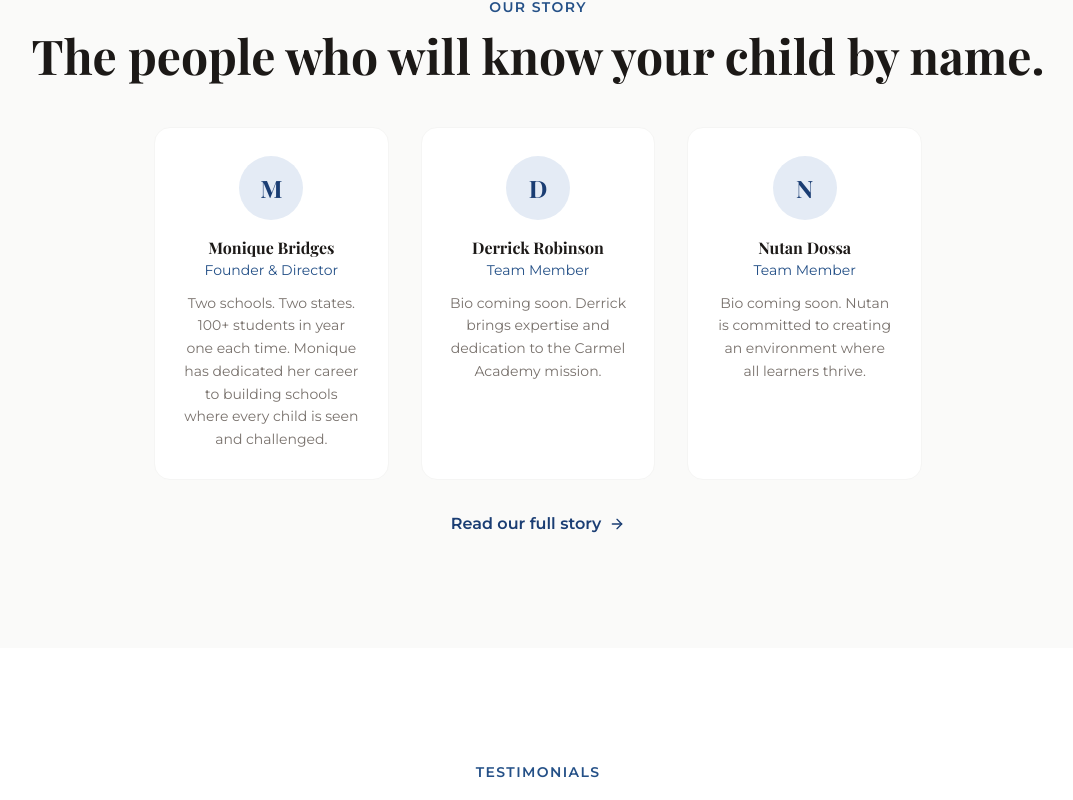
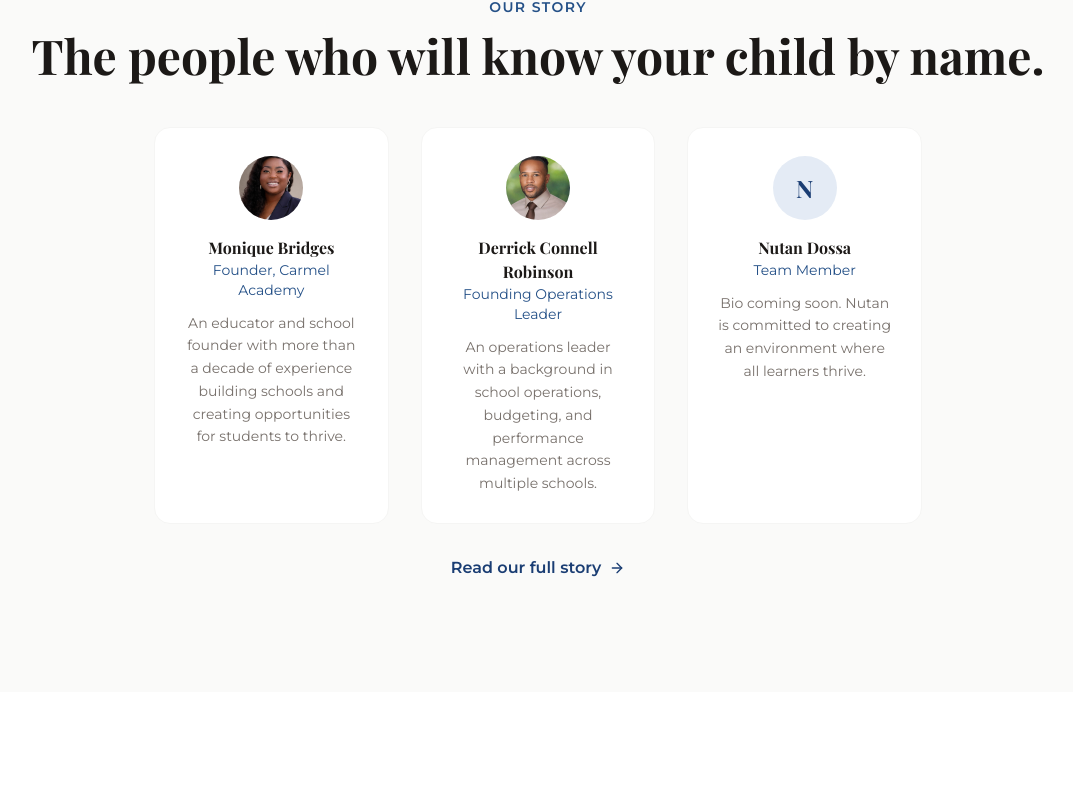
Before and after one commit to Bemdricks/Bridges-Academy, a React (Vite) app: page / in a window 1280 px wide. Shown: the part 5476-6276 px from the top of the page, without its empty margins (102-1175 px from the left). Built offline with nearby package versions, Linux system fonts and the light colour scheme; no server answers; the database is empty.

Commit message:
Add Monique and Derrick's bios and portraits to Our Story.
Co-authored-by: Cursor <cursoragent@cursor.com>

```diff
--- a/src/pages/Home.tsx
+++ b/src/pages/Home.tsx
@@ -4,6 +4,8 @@ import Testimonials from '@/components/Testimonials';
 import applyClassroom from '@/images/apply-classroom.jpg';
 import handsOnProject from '@/images/CA-kid03.jpeg';
 import differentClassroom from '@/images/CA-kid02.jpeg';
+import moniquePhoto from '@/images/Monique.jpeg';
+import derrickPhoto from '@/images/Derrick.jpeg';
 
 type Page = 'home' | 'approach' | 'story' | 'families' | 'beyond' | 'involved';
 
@@ -327,14 +329,18 @@ export default function Home({ onNavigate }: HomeProps) {
             </div>
             <div className="grid sm:grid-cols-3 gap-8 max-w-3xl mx-auto">
               {[
-                { name: 'Monique Bridges', role: 'Founder & Director', bio: 'Two schools. Two states. 100+ students in year one each time. Monique has dedicated her career to building schools where every child is seen and challenged.' },
-                { name: 'Derrick Robinson', role: 'Team Member', bio: 'Bio coming soon. Derrick brings expertise and dedication to the Carmel Academy mission.' },
-                { name: 'Nutan Dossa', role: 'Team Member', bio: 'Bio coming soon. Nutan is committed to creating an environment where all learners thrive.' },
+                { name: 'Monique Bridges', role: 'Founder, Carmel Academy', bio: 'An educator and school founder with more than a decade of experience building schools and creating opportunities for students to thrive.', photo: moniquePhoto },
+                { name: 'Derrick Connell Robinson', role: 'Founding Operations Leader', bio: 'An operations leader with a background in school operations, budgeting, and performance management across multiple schools.', photo: derrickPhoto },
+                { name: 'Nutan Dossa', role: 'Team Member', bio: 'Bio coming soon. Nutan is committed to creating an environment where all learners thrive.', photo: undefined },
               ].map((person) => (
                 <div key={person.name} className="bg-white rounded-2xl p-7 border border-neutral-100 hover:shadow-md transition-shadow text-center">
-                  <div className="w-16 h-16 rounded-full bg-brand-100 flex items-center justify-center mx-auto mb-4 text-brand-700 font-display font-bold text-2xl">
-                    {person.name.charAt(0)}
-                  </div>
+                  {person.photo ? (
+                    <img src={person.photo} alt="" className="w-16 h-16 rounded-full object-cover object-center mx-auto mb-4" />
+                  ) : (
+                    <div className="w-16 h-16 rounded-full bg-brand-100 flex items-center justify-center mx-auto mb-4 text-brand-700 font-display font-bold text-2xl">
+                      {person.name.charAt(0)}
+                    </div>
+                  )}
                   <h3 className="font-semibold text-neutral-900 text-base">{person.name}</h3>
                   <p className="text-brand-600 text-sm mb-3">{person.role}</p>
                   <p className="text-neutral-500 text-sm leading-relaxed">{person.bio}</p>
--- a/src/pages/OurStory.tsx
+++ b/src/pages/OurStory.tsx
@@ -1,6 +1,8 @@
 import { useRef, useEffect, useState } from 'react';
 import { ArrowRight, Quote } from 'lucide-react';
 import Testimonials from '@/components/Testimonials';
+import moniquePhoto from '@/images/Monique.jpeg';
+import derrickPhoto from '@/images/Derrick.jpeg';
 
 type Page = 'home' | 'approach' | 'story' | 'families' | 'beyond' | 'involved';
 interface Props { onNavigate: (page: Page) => void; }
@@ -28,6 +30,7 @@ const values = [
 export default function OurStory({ onNavigate }: Props) {
   const nav = (page: Page) => { onNavigate(page); window.scrollTo({ top: 0, behavior: 'instant' }); };
   const storyRef = useInView();
+  const derrickRef = useInView();
   const valuesRef = useInView();
   const teamRef = useInView();
 
@@ -55,9 +58,9 @@ export default function OurStory({ onNavigate }: Props) {
             <div>
               <div className="relative">
                 <img
-                  src="https://images.pexels.com/photos/18870246/pexels-photo-18870246.jpeg?auto=compress&cs=tinysrgb&h=650&w=940"
-                  alt="A dedicated educator working with a student"
-                  className="rounded-2xl w-full h-80 object-cover shadow-xl"
+                  src={moniquePhoto}
+                  alt="Monique Bridges, Founder of Carmel Academy"
+                  className="rounded-2xl w-full max-w-md object-cover object-center aspect-[3/4] shadow-xl"
                 />
                 <div className="absolute -bottom-6 -right-6 bg-brand-700 text-white rounded-2xl p-5 shadow-lg hidden md:block">
                   <p className="font-display font-bold text-3xl">2</p>
@@ -69,10 +72,14 @@ export default function OurStory({ onNavigate }: Props) {
             </div>
             <div>
               <span className="text-brand-600 font-semibold text-sm uppercase tracking-widest">Meet Monique</span>
-              <h2 className="font-display font-bold text-3xl md:text-4xl text-neutral-900 mt-3 mb-6">Monique Bridges, Founder</h2>
+              <h2 className="font-display font-bold text-3xl md:text-4xl text-neutral-900 mt-3">Monique Bridges</h2>
+              <p className="text-brand-600 font-semibold mt-2 mb-6">Founder, Carmel Academy</p>
               <div className="space-y-5 text-neutral-600 leading-relaxed">
                 <p>
-                Monique Bridges has spent more than a decade in education, opening schools in two states and growing each to more than 100 students in its first year. Born in Atlanta and raised on the city’s eastside, she understands the importance of creating opportunities that help children see beyond their current circumstances.
+                Monique Bridges is an educator and school founder with more than a decade of experience building schools and creating opportunities for students to thrive. Having opened schools in two states, she has seen firsthand what becomes possible when children are challenged, supported, and given meaningful opportunities to discover their potential. She founded Carmel Academy on the belief that education should prepare students not just for the next grade, but for life. Through academic excellence, hands-on learning, life skills, and real-world experiences, her vision is to develop confident, capable individuals prepared to navigate the world, pursue meaningful careers, and shape their own futures.
+                </p>
+                <p>
+                Born in Atlanta and raised on the city’s eastside, she understands the importance of creating opportunities that help children see beyond their current circumstances. Each school she opened grew to more than 100 students in its first year.
                 </p>
                 <p>
                 As an educator, she taught several students who began the year grade levels behind and watched them rise above grade level as they gained exposure to skilled trades, career connections, bank accounts, and experiences beyond their city. She saw what became possible when students connected learning to the real world and began to envision futures they had never considered.
@@ -93,6 +100,37 @@ export default function OurStory({ onNavigate }: Props) {
                 </p>
                 <cite className="block mt-3 text-sm font-semibold text-neutral-700 not-italic">— Monique Bridges, Founder</cite>
               </blockquote>
+            </div>
+          </div>
+        </div>
+      </section>
+
+      {/* Derrick's story */}
+      <section className="py-20 md:py-28 bg-neutral-50">
+        <div ref={derrickRef.ref} className="max-w-7xl mx-auto px-4 sm:px-6 lg:px-8">
+          <div className={`grid lg:grid-cols-2 gap-14 items-start transition-all duration-700 ${derrickRef.inView ? 'opacity-100 translate-y-0' : 'opacity-0 translate-y-8'}`}>
+            <div className="order-2 lg:order-1">
+              <span className="text-brand-600 font-semibold text-sm uppercase tracking-widest">Meet Derrick</span>
+              <h2 className="font-display font-bold text-3xl md:text-4xl text-neutral-900 mt-3">Derrick Connell Robinson</h2>
+              <p className="text-brand-600 font-semibold mt-2 mb-6">Founding Operations Leader</p>
+              <div className="space-y-5 text-neutral-600 leading-relaxed">
+                <p>
+                  Derrick Robinson is an experienced operations leader with a strong background in school operations, budgeting, and performance management. With experience as a Senior Director and Regional Senior Manager of School Operations, he has led critical school functions, strengthened organizational systems, and used data to improve efficiency and outcomes across multiple schools.
+                </p>
+                <p>
+                  He holds a bachelor's degree in Sociology with a minor in Psychology from Paine College and a master's degree in Public Administration and Public Policy. Beyond education, Derrick is the founder of HE IS, Inc., a 501(c)(3) nonprofit dedicated to youth development, mentorship, and community service.
+                </p>
+                <p>
+                  At Carmel Academy, Derrick leads the operational work that helps bring the school's vision to life. His focus on effective systems, responsible resource management, and organizational excellence helps create an environment where educators can focus on preparing students for success in the classroom and beyond. A devoted father of two, he is passionate about developing people and creating opportunities for the next generation.
+                </p>
+              </div>
+            </div>
+            <div className="order-1 lg:order-2 lg:flex lg:justify-end">
+              <img
+                src={derrickPhoto}
+                alt="Derrick Connell Robinson, Founding Operations Leader"
+                className="rounded-2xl w-full max-w-md object-cover object-center aspect-square shadow-xl"
+              />
             </div>
           </div>
         </div>
@@ -147,14 +185,18 @@ export default function OurStory({ onNavigate }: Props) {
             </div>
             <div className="grid sm:grid-cols-3 gap-8">
               {[
-                { name: 'Monique Bridges', role: 'Founder & Director', bio: 'Two schools. Two states. 100+ students in year one each time. Monique has dedicated her career to building schools where every child is seen and challenged to their fullest potential.', initial: 'M' },
-                { name: 'Derrick Robinson', role: 'Team Member', bio: 'Derrick brings deep experience and a genuine commitment to the Carmel Academy mission. Full bio coming soon as the team prepares for the August 2027 opening.', initial: 'D' },
-                { name: 'Nutan Dossa', role: 'Team Member', bio: 'Nutan is dedicated to creating learning environments where all students thrive. Full bio coming soon as the team prepares for the August 2027 opening.', initial: 'N' },
+                { name: 'Monique Bridges', role: 'Founder, Carmel Academy', bio: 'An educator and school founder with more than a decade of experience building schools and creating opportunities for students to thrive.', initial: 'M', photo: moniquePhoto },
+                { name: 'Derrick Connell Robinson', role: 'Founding Operations Leader', bio: 'An operations leader with a background in school operations, budgeting, and performance management. He builds the systems that help Carmel’s vision come to life.', initial: 'D', photo: derrickPhoto },
+                { name: 'Nutan Dossa', role: 'Team Member', bio: 'Nutan is dedicated to creating learning environments where all students thrive. Full bio coming soon as the team prepares for the August 2027 opening.', initial: 'N', photo: undefined },
               ].map((person) => (
                 <div key={person.name} className="bg-neutral-50 rounded-2xl p-8 border border-neutral-100 hover:shadow-md transition-shadow text-center">
-                  <div className="w-20 h-20 rounded-full bg-brand-600 flex items-center justify-center mx-auto mb-5 text-white font-display font-bold text-3xl">
-                    {person.initial}
-                  </div>
+                  {person.photo ? (
+                    <img src={person.photo} alt="" className="w-20 h-20 rounded-full object-cover object-center mx-auto mb-5" />
+                  ) : (
+                    <div className="w-20 h-20 rounded-full bg-brand-600 flex items-center justify-center mx-auto mb-5 text-white font-display font-bold text-3xl">
+                      {person.initial}
+                    </div>
+                  )}
                   <h3 className="font-display font-bold text-xl text-neutral-900">{person.name}</h3>
                   <p className="text-brand-600 text-sm font-medium mt-1 mb-4">{person.role}</p>
                   <p className="text-neutral-600 text-sm leading-relaxed">{person.bio}</p>
```
Also changed, not shown: src/images/Derrick.jpeg (added), src/images/Monique.jpeg (added).
